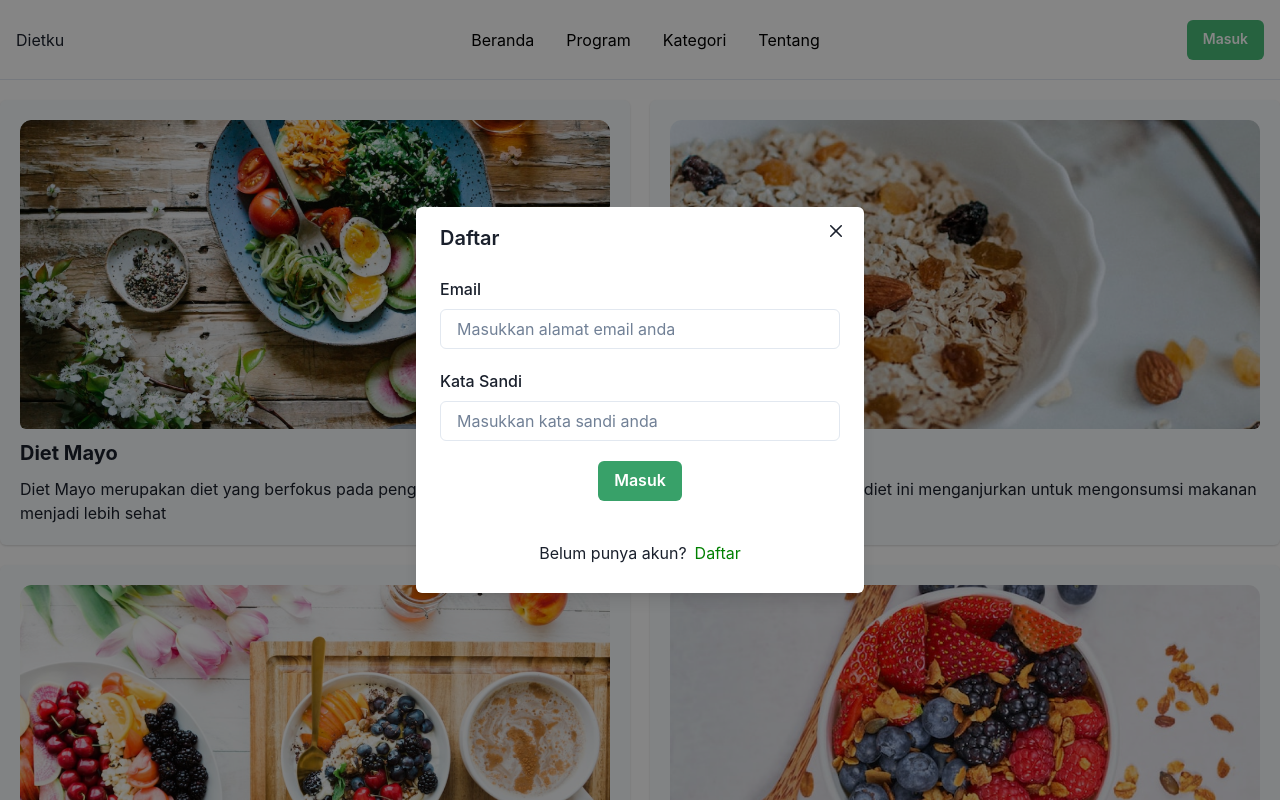
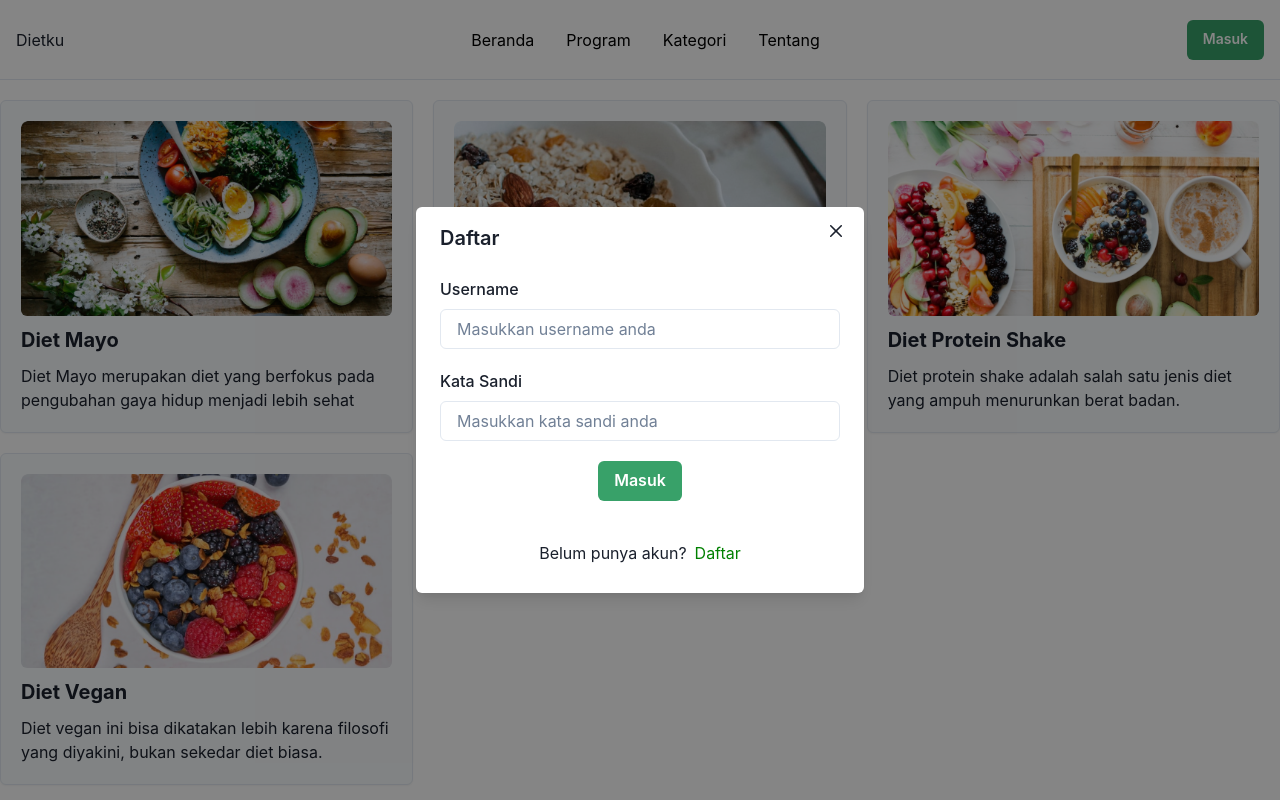
Before and after one commit to AndikaBayuS/dietku-frontend, a Next.js app: page /program in a window 1280 px wide. Both pictures are taken after a click on the button "Masuk". Shown: the top 800 px of the page. Built offline with nearby package versions, Linux system fonts and the light colour scheme.

Commit message:
feat: add Login user

```diff
--- /dev/null
+++ b/components/forms/FormLogin/FormLogin.jsx
@@ -0,0 +1,46 @@
+import {
+  Button,
+  FormControl,
+  FormLabel,
+  HStack,
+  Input,
+  VStack,
+  Text,
+} from "@chakra-ui/react";
+
+export default function FormLogin({ loginForm, setIsFormLogin }) {
+  return (
+    <form onSubmit={loginForm.handleSubmit}>
+      <VStack spacing={5}>
+        <FormControl>
+          <FormLabel>Username</FormLabel>
+          <Input
+            placeholder="Masukkan username anda"
+            id="username"
+            name="username"
+            value={loginForm.values.username}
+            onChange={loginForm.handleChange}
+          />
+        </FormControl>
+        <FormControl>
+          <FormLabel>Kata Sandi</FormLabel>
+          <Input
+            type="password"
+            placeholder="Masukkan kata sandi anda"
+            id="password"
+            name="password"
+            value={loginForm.values.password}
+            onChange={loginForm.handleChange}
+          />
+        </FormControl>
+        <Button colorScheme={"green"} type={"submit"}>Masuk</Button>
+        <HStack py={5}>
+          <Text>Belum punya akun?</Text>
+          <Text color={"green"} onClick={setIsFormLogin} cursor={"pointer"}>
+            Daftar
+          </Text>
+        </HStack>
+      </VStack>
+    </form>
+  );
+}
--- /dev/null
+++ b/components/forms/FormRegister/FormRegister.jsx
@@ -0,0 +1,63 @@
+import {
+  Button,
+  FormControl,
+  FormLabel,
+  HStack,
+  Input,
+  Text,
+  VStack,
+} from "@chakra-ui/react";
+
+export default function FormRegister({ registerForm, setIsFormLogin }) {
+  return (
+    <form onSubmit={registerForm.handleSubmit}>
+      <VStack spacing={5}>
+        <FormControl>
+          <FormLabel>Username</FormLabel>
+          <Input
+            placeholder="Masukkan username anda"
+            id="username"
+            name="username"
+            onChange={registerForm.handleChange}
+            value={registerForm.values.username}
+          />
+        </FormControl>
+        <FormControl>
+          <FormLabel>Email</FormLabel>
+          <Input
+            placeholder="Masukkan alamat email anda"
+            id="email"
+            name="email"
+            onChange={registerForm.handleChange}
+            value={registerForm.values.email}
+          />
+        </FormControl>
+        <FormControl>
+          <FormLabel>Kata Sandi</FormLabel>
+          <Input
+            type="password"
+            placeholder="Masukkan kata sandi anda"
+            id="password"
+            name="password"
+            onChange={registerForm.handleChange}
+            value={registerForm.values.password}
+          />
+        </FormControl>
+
+        <Button colorScheme={"green"} type="submit">
+          Daftar
+        </Button>
+        <HStack py={5}>
+          <Text>Sudah punya akun?</Text>
+          <Text
+            color={"green"}
+            onClick={setIsFormLogin}
+            cursor={"pointer"}
+          >
+            Masuk
+          </Text>
+        </HStack>
+      </VStack>
+    </form>
+  );
+}
--- a/components/Navbar/Navbar.jsx
+++ b/components/fragments/Navbar/Navbar.jsx
@@ -19,17 +19,14 @@ import {
   ModalHeader,
   ModalBody,
   ModalCloseButton,
-  FormControl,
-  FormLabel,
-  Input,
-  VStack,
-  HStack,
 } from "@chakra-ui/react";
 import { HamburgerIcon, CloseIcon, ChevronDownIcon } from "@chakra-ui/icons";
 import NextLink from "next/link";
 import { useState } from "react";
 import { useFormik } from "formik";
-import { registerUser } from "@/utils/axios";
+import { loginUser, registerUser } from "@/utils/axios";
+import FormLogin from "@/components/forms/FormLogin/FormLogin";
+import FormRegister from "@/components/forms/FormRegister/FormRegister";
 
 export default function Navbar() {
   const { isOpen, onToggle, onOpen, onClose } = useDisclosure();
@@ -44,6 +41,19 @@ export default function Navbar() {
       registerUser(values.username, values.email, values.password);
     },
   });
+
+  const loginForm = useFormik({
+    initialValues: {
+      username: "",
+      password: "",
+    },
+    onSubmit: (values) => {
+      loginUser(values.username, values.password);
+    },
+  });
+
+  const handleShowRegister = () => setIsFormLogin(false);
+  const handleShowLogin = () => setIsFormLogin(true);
 
   return (
     <Box>
@@ -95,24 +105,13 @@ export default function Navbar() {
             display={{ base: "none", md: "inline-flex" }}
             fontSize={"sm"}
             fontWeight={600}
-            color={"white"}
-            bg={"green.400"}
+            colorScheme={"green"}
             href={"#"}
-            _hover={{
-              bg: "green.300",
-            }}
             onClick={onOpen}
           >
             Masuk
           </Button>
         </Flex>
-
-        <Stack
-          flex={{ base: 1, md: 0 }}
-          justify={"flex-end"}
-          direction={"row"}
-          spacing={6}
-        ></Stack>
       </Flex>
 
       <Collapse in={isOpen} animateOpacity>
@@ -126,81 +125,15 @@ export default function Navbar() {
           <ModalCloseButton />
           <ModalBody>
             {isFormLogin ? (
-              <VStack spacing={5}>
-                <FormControl>
-                  <FormLabel>Email</FormLabel>
-                  <Input placeholder="Masukkan alamat email anda" />
-                </FormControl>
-                <FormControl>
-                  <FormLabel>Kata Sandi</FormLabel>
-                  <Input type="password" placeholder="Masukkan kata sandi anda" />
-                </FormControl>
-                <Button colorScheme={"green"}>Masuk</Button>
-                <HStack py={5}>
-                  <Text>Belum punya akun?</Text>
-                  <Text
-                    color={"green"}
-                    onClick={() => setIsFormLogin(false)}
-                    cursor={"pointer"}
-                  >
-                    Daftar
-                  </Text>
-                </HStack>
-              </VStack>
+              <FormLogin
+                loginForm={loginForm}
+                setIsFormLogin={handleShowRegister}
+              />
             ) : (
-              <form onSubmit={registerForm.handleSubmit}>
-                <VStack spacing={5}>
-                  {/* <FormControl>
-                    <FormLabel>Nama</FormLabel>
-                    <Input placeholder="Masukkan nama anda" id="" />
-                  </FormControl> */}
-                  <FormControl>
-                    <FormLabel>Username</FormLabel>
-                    <Input
-                      placeholder="Masukkan username anda"
-                      id="username"
-                      name="username"
-                      onChange={registerForm.handleChange}
-                      value={registerForm.values.username}
-                    />
-                  </FormControl>
-                  <FormControl>
-                    <FormLabel>Email</FormLabel>
-                    <Input
-                      placeholder="Masukkan alamat email anda"
-                      id="email"
-                      name="email"
-                      onChange={registerForm.handleChange}
-                      value={registerForm.values.email}
-                    />
-                  </FormControl>
-                  <FormControl>
-                    <FormLabel>Kata Sandi</FormLabel>
-                    <Input
-                      type="password"
-                      placeholder="Masukkan kata sandi anda"
-                      id="password"
-                      name="password"
-                      onChange={registerForm.handleChange}
-                      value={registerForm.values.password}
-                    />
-                  </FormControl>
-
-                  <Button colorScheme={"green"} type="submit">
-                    Daftar
-                  </Button>
-                  <HStack py={5}>
-                    <Text>Sudah punya akun?</Text>
-                    <Text
-                      color={"green"}
-                      onClick={() => setIsFormLogin(true)}
-                      cursor={"pointer"}
-                    >
-                      Masuk
-                    </Text>
-                  </HStack>
-                </VStack>
-              </form>
+              <FormRegister
+                registerForm={registerForm}
+                setIsFormLogin={handleShowLogin}
+              />
             )}
           </ModalBody>
         </ModalContent>
--- a/components/pages/LandingPage/ClientReview/ClientReview.jsx
+++ b/components/pages/LandingPage/ClientReview/ClientReview.jsx
@@ -22,7 +22,7 @@ export default function ClientReview() {
         Testimoni Klien
       </Text>
       <SimpleGrid
-        columns={{ base: 1, md: 2, lg: 3 }}
+        columns={{ base: 1, md: 2, lg: 4 }}
         alignItems={"center"}
         gap={5}
         mt={"5rem"}
--- a/pages/_app.js
+++ b/pages/_app.js
@@ -1,5 +1,5 @@
 import { Box, ChakraProvider } from "@chakra-ui/react";
-import Navbar from "../components/Navbar/Navbar";
+import Navbar from "../components/fragments/Navbar/Navbar";
 import "styles/globals.css";
 
 function MyApp({ Component, pageProps }) {
--- a/pages/program.jsx
+++ b/pages/program.jsx
@@ -12,10 +12,19 @@ import {
 export default function Program() {
   return (
     <Box maxW={"container.xl"} mx={"auto"} mt={5}>
-      <SimpleGrid columns={2} alignItems={"center"} gap={5}>
+      <SimpleGrid columns={3} alignItems={"center"} gap={5}>
         {dietCategory.map((diet) => (
-          <Card bg={"gray.50"} mx={"auto"}>
-            <CardBody>
+          <Card
+            bg={"gray.50"}
+            mx={"auto"}
+            variant={"outline"}
+            transition={"all 0.3s ease-in-out"}
+            cursor={"pointer"}
+            shadow={"sm"}
+            _hover={{ borderColor: "green.500" }}
+          >
+            <CardBody             transition={"all 0.3s ease"}
+            _hover={{ border: "10px", borderColor: "green.500" }}>
               <Image src={diet.image} borderRadius={"md"} objectFit={"cover"} />
               <Heading my={3} fontSize={"xl"}>
                 {diet.title}
--- a/utils/axios.js
+++ b/utils/axios.js
@@ -11,3 +11,14 @@ export const registerUser = (username, email, password) => {
     },
   });
 };
+
+export const loginUser = (username, password) => {
+  return axios({
+    method: "POST",
+    url: "http://localhost:3000/auth/login",
+    data: {
+      username,
+      password,
+    },
+  });
+};
```
Also changed, not shown: components/pages/Category/Caltion/Caltion.jsx (+13 -1 lines), components/pages/LandingPage/Header/Header.jsx (+6 -8 lines), data/clientReview.js (+7 -0 lines), utils/calculators.js (+5 -2 lines).
